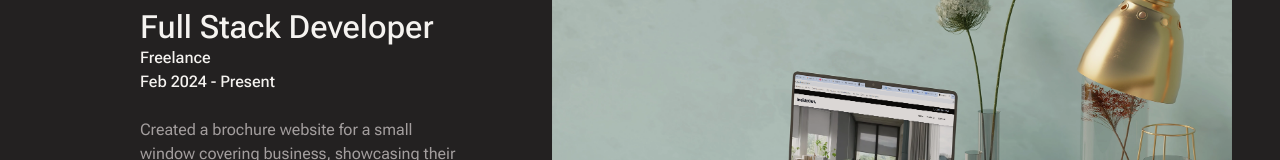
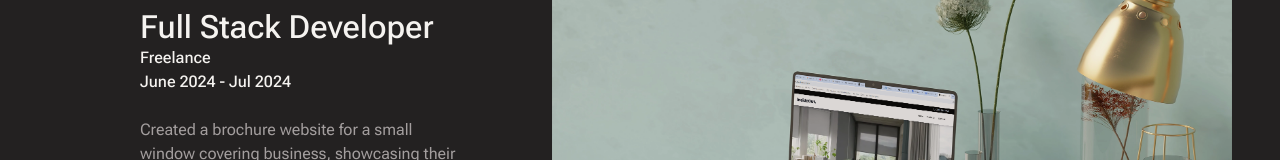
Before and after one commit to joewardperalta/developer-portfolio, a Next.js app: page / in a window 1280 px wide. Shown: the part 3258-3418 px from the top of the page. Built offline with nearby package versions, Linux system fonts and the light colour scheme.

Commit message:
Fix project links not navigating correctly to the correct link

```diff
--- a/app/page.js
+++ b/app/page.js
@@ -109,12 +109,7 @@ export default function Home() {
                   company={experience.company}
                   date={experience.date}
                   description={experience.description}
-                  links={{
-                    github:
-                      "https://github.com/joewardperalta/The-Apostolic-Sanctuary-of-Canada",
-                    website:
-                      "https://www.apostolicsanctuarycanada.ca/",
-                  }}
+                  links={experience.links}
                   theme="dark"
                   mirror={index % 2 && true}
                 />
--- a/data/experiences.json
+++ b/data/experiences.json
@@ -33,12 +33,12 @@
     "company": "Freelance",
     "date": {
       "start": {
-        "month": "Feb",
+        "month": "June",
         "year": "2024"
       },
       "end": {
-        "month": "Present",
-        "year": ""
+        "month": "Jul",
+        "year": "2024"
       }
     },
     "description": "Created a brochure website for a small window covering business, showcasing their products using React, Next.js, and Tailwind CSS.",
```
